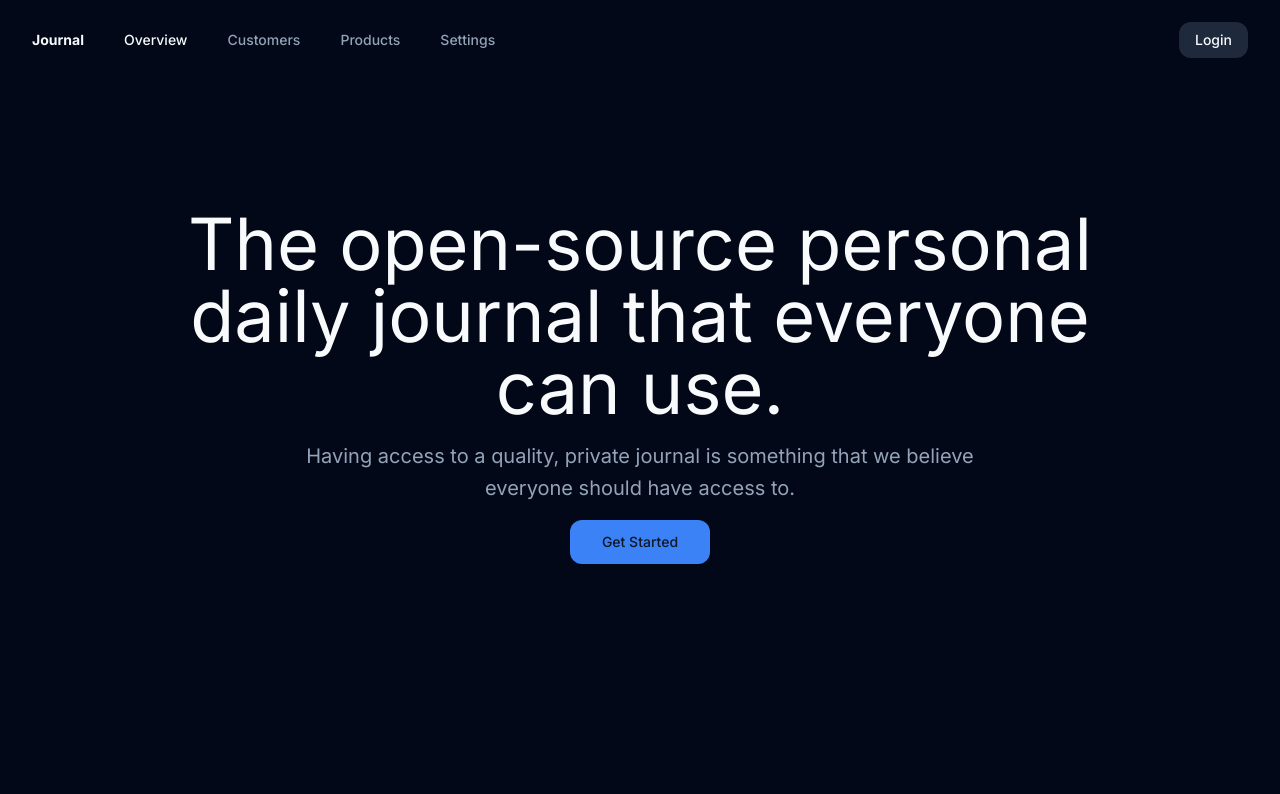
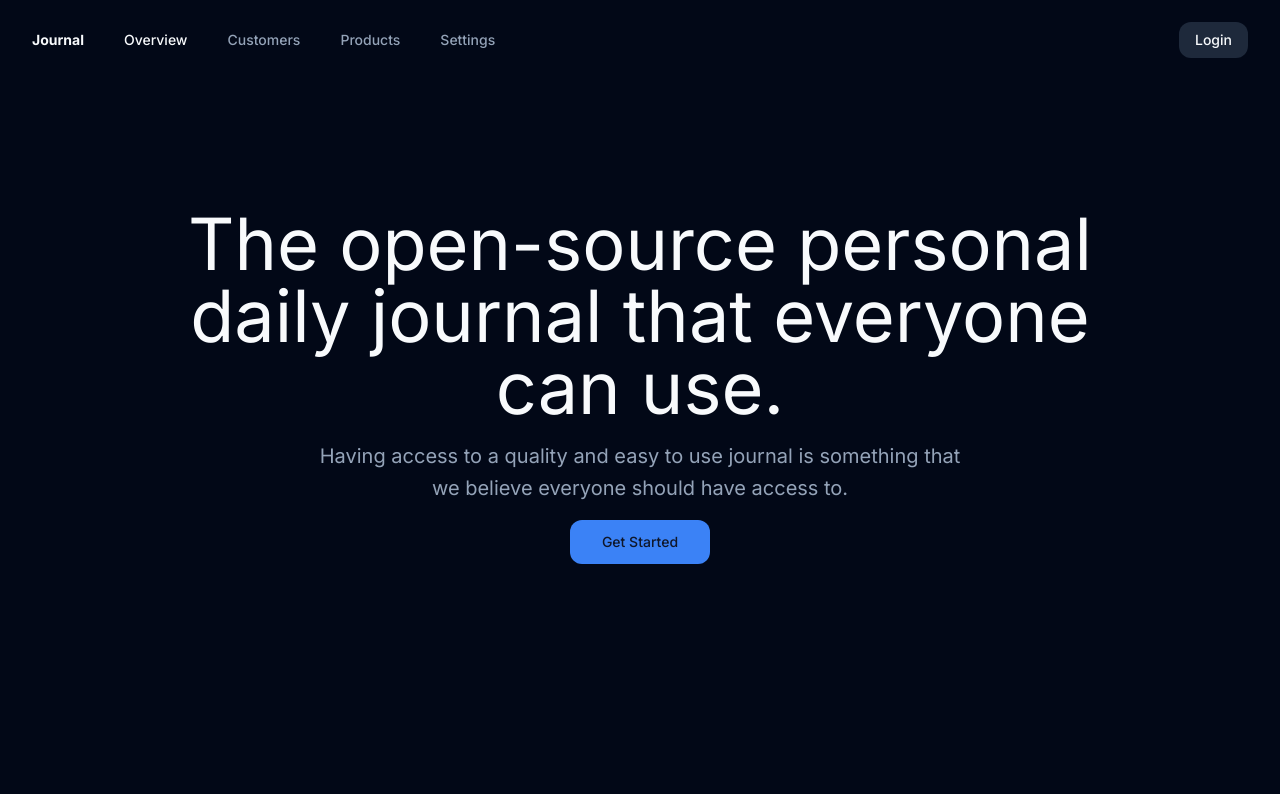
Before and after one commit to willholmeswastaken/journal, a Next.js app: page / in a window 1280 px wide. Shown: the top 794 px of the page. Built offline with nearby package versions, Linux system fonts and the light colour scheme.

Commit message:
changed wording of landing page

```diff
--- a/src/app/page.tsx
+++ b/src/app/page.tsx
@@ -12,7 +12,7 @@ export default function Home() {
             The open-source personal daily journal that everyone can use.
           </h1>
           <p className="max-w-[42rem] leading-normal text-muted-foreground sm:text-xl sm:leading-8">
-            Having access to a quality, private journal is something that
+            Having access to a quality and easy to use journal is something that
             we believe everyone should have access to.
           </p>
           <div className="space-x-4">
```
